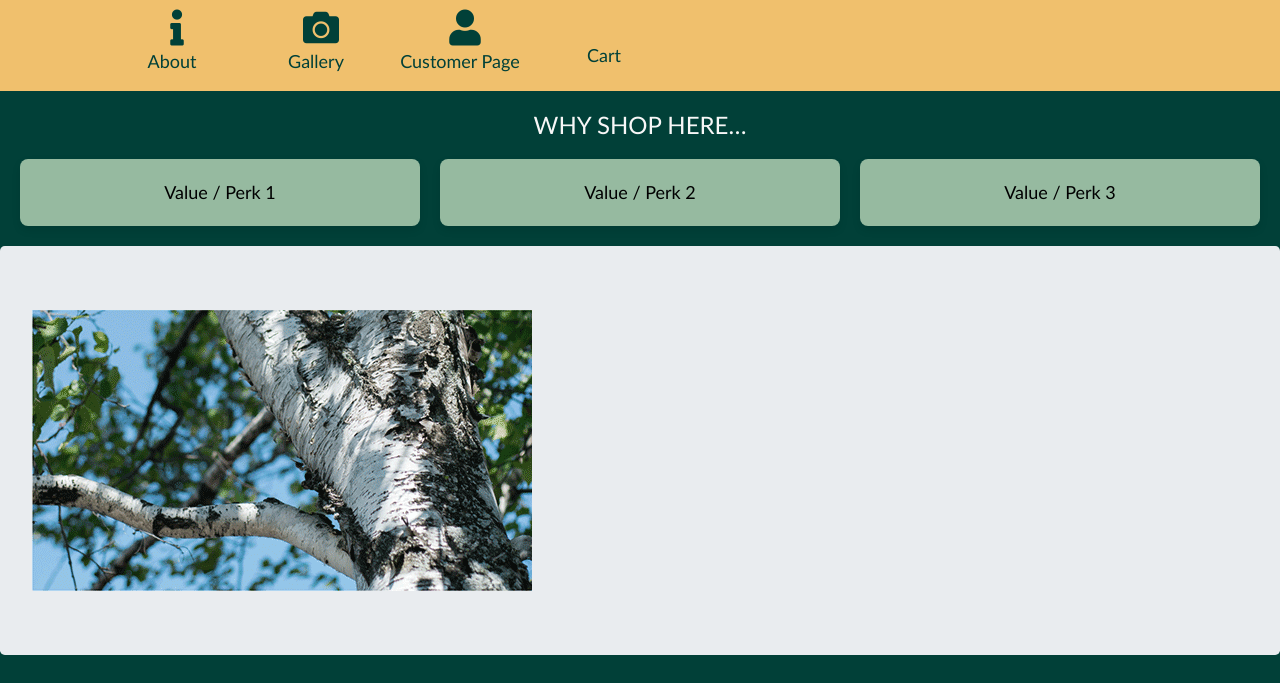
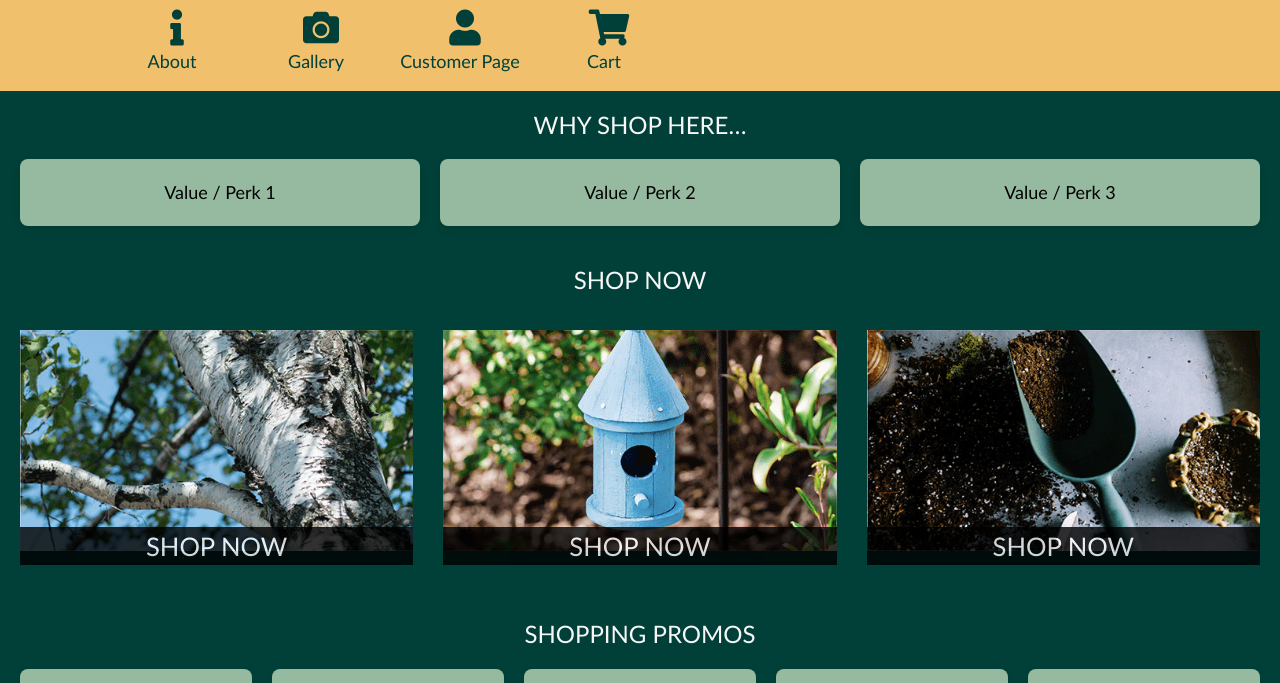
Before and after one commit to IakovlevaNatalia/stackblitz-starters-tkxs9vrr, a website: page index.html in a window 1280 px wide. Shown: the part 140-823 px from the top of the page. Drawn offline with nearby package versions, Linux system fonts and the light colour scheme.

Commit message:
WIP 3.2 index.html

```diff
--- a/index.html
+++ b/index.html
@@ -49,7 +49,7 @@
               <a href="about.html"><span class="fas fa-info"></span><br class="hidden-xs"> About</a>
               <a href="gallery.html"><span class="fas fa-camera"></span><br class="hidden-xs"> Gallery</a>
               <a href="gallery.html"><span class="fas fa-user"></span><br class="hidden-xs"> Customer Page</a>
-              <a href="cart.html"><span class="fas fa-cart-shopping"></span><br class="hidden-xs"> Cart</a>
+              <a href="cart.html"><span class="fas fa-shopping-cart"></span><br class="hidden-xs"> Cart</a>
             </div>
       </div>
       </div>
@@ -72,11 +72,50 @@
 </ul>
 
 
+<section class="shop-here-section">
+  <h2>Shop Now</h2>
+  <div id="shop-tile" class="row">
+    <div class="col-md-4 col-sm-6 col-xs-12">
+      <a href="gallery.html">
+        <div id="shopping-tile">
+          <img src="images/birchTree.png" alt="Birch Tree">
+          <span>Shop now</span>
+        </div>
+      </a>
+    </div>
+    <div class="col-md-4 col-sm-6 col-xs-12">
+      <a href="gallery.html">
+        <div id="shopping-tile">
+          <img src="images/birdHouse.png" alt="Bird House">
+          <span>Shop now</span>
+        </div>
+      </a>
+    </div>
+    <div class="col-md-4 col-sm-6 col-xs-12">
+      <a href="gallery.html">
+        <div id="shopping-tile">
+          <img src="images/pottingSoil.png" alt="Potting Soil">
+          <span>Shop now</span>
+        </div>
+      </a>
+    </div>
+  </div>
+</section>
 
-<div class="jumbotron">
-  <img src="images/birchTree.png" alt="birchTree" class="img-responsive visible-xs">
-</div>
+<section class="shop-here-section">
+  <h2>Shopping Promos</h2>
+  <div class="flex-container">
+    <div class="promo">Promo 1: Lorem ipsum dolor sit amet, consectetur adipiscing elit.</div>
+    <div class="promo">Promo 2: Lorem ipsum dolor sit amet, consectetur adipiscing elit.</div>
+    <div class="promo">Promo 3: Lorem ipsum dolor sit amet, consectetur adipiscing elit.</div>
+    <div class="promo">Promo 4: Lorem ipsum dolor sit amet, consectetur adipiscing elit.</div>
+    <div class="promo">Promo 5: Lorem ipsum dolor sit amet, consectetur adipiscing elit.</div>
+  </div>
+</section>
+<nav>
 
+<section class="shop-here-section">
+<h2>Shopping By Categories</h2>
 <div id="home-tiles" class="row">
   <div class="col-md-4 col-sm-6 col-xs-12">
     <a href="#">
@@ -98,23 +137,16 @@
     <a href="#">
       <div id="supply-tile">
         <img src="images/wateringCan.png" alt="Watering Can">
-        <span>Garden Supply</span>
+        <span>Garden Supplies</span>
       </div>
     </a>
   </div>
 </div>
+</section>
 
-<section class="shop-here-section">
-  <h2>Shopping Promos</h2>
-  <div class="flex-container">
-    <div class="promo">Promo 1: Lorem ipsum dolor sit amet, consectetur adipiscing elit.</div>
-    <div class="promo">Promo 2: Lorem ipsum dolor sit amet, consectetur adipiscing elit.</div>
-    <div class="promo">Promo 3: Lorem ipsum dolor sit amet, consectetur adipiscing elit.</div>
-    <div class="promo">Promo 4: Lorem ipsum dolor sit amet, consectetur adipiscing elit.</div>
-    <div class="promo">Promo 5: Lorem ipsum dolor sit amet, consectetur adipiscing elit.</div>
-  </div>
-</section>
-<nav>
+
+
+  <section class="shop-here-section">
   <h2>Clients Highlights</h2>
   <ul class="review">
     <li><a href="#">review Lorem ipsum dolor sit amet, consectetur adipiscing elit.</a></li>
@@ -122,6 +154,7 @@
     <li><a href="#">review Lorem ipsum dolor sit amet, consectetur adipiscing elit.</a></li>
   </ul>
 </nav>
+</section>
 
  </main>
 
--- a/styles.css
+++ b/styles.css
@@ -126,6 +126,48 @@ li {
   background-color: #e0e0e0;
 }
 
+/* SHOP NOW SECTION */
+
+#shopping-tile {
+  height: 250px;
+  width: 100%;
+  margin-bottom: 15px;
+  position: relative;
+  overflow: hidden;
+}
+
+#shopping-tile:hover {
+  box-shadow: 0 1px 5px 1px #cccccc;
+}
+
+#shopping-tile {
+  background-position: center;
+}
+
+#shopping-tile span {
+  position: absolute;
+  font-family: "Comfortaa", "Calibri", "Arial", sans-serif;
+  bottom: 0;
+  right: 0;
+  width: 100%;
+  text-align: center;
+  font-size: 1.6em;
+  text-transform: uppercase;
+  background-color: #000;
+  color: #fff;
+  opacity: .8;
+}
+
+#shopping-tile img {
+  position: relative;
+  overflow: hidden;
+  padding: 0;
+  margin: 0; /* Remove image margins */
+  width: 100%; /* Fill the container width */
+  height: 100%; /* Fill the container height */
+  object-fit: contain; /* Maintain image proportions */
+}
+
 /* SHOP BY CATEGORIES*/
 
 #tree-tile, #plants-tile, #supply-tile {
@@ -133,7 +175,7 @@ li {
   width: 100%;
   margin-bottom: 15px;
   position: relative;
-  border: 2px solid #3F0C1F;
+
   overflow: hidden;
 }
 
@@ -170,7 +212,7 @@ li {
 
 #tree-tile img, #plants-tile img, #supply-tile img {
   position: relative;
-  border: 2px solid #3F0C1F;
+
   overflow: hidden;
   padding: 0;
   margin: 0; /* Убираем отступы у изображения */
```
